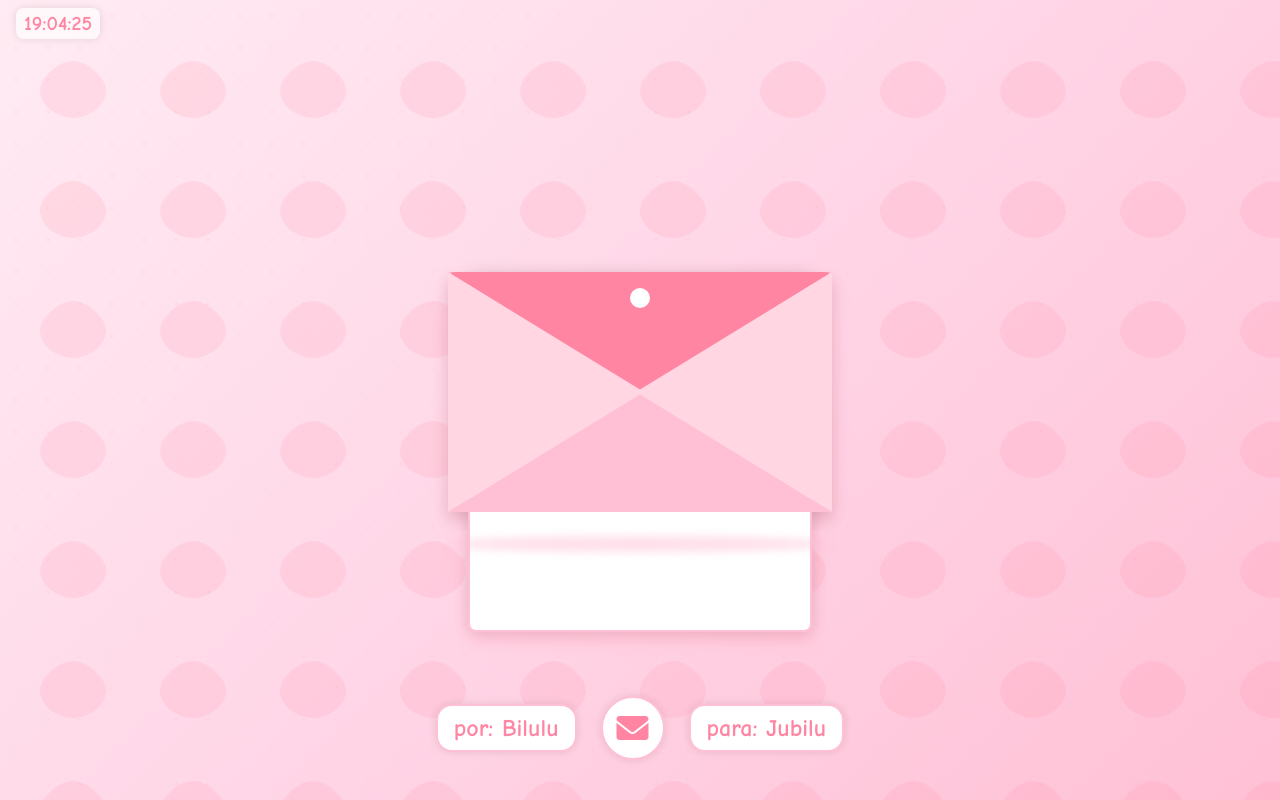
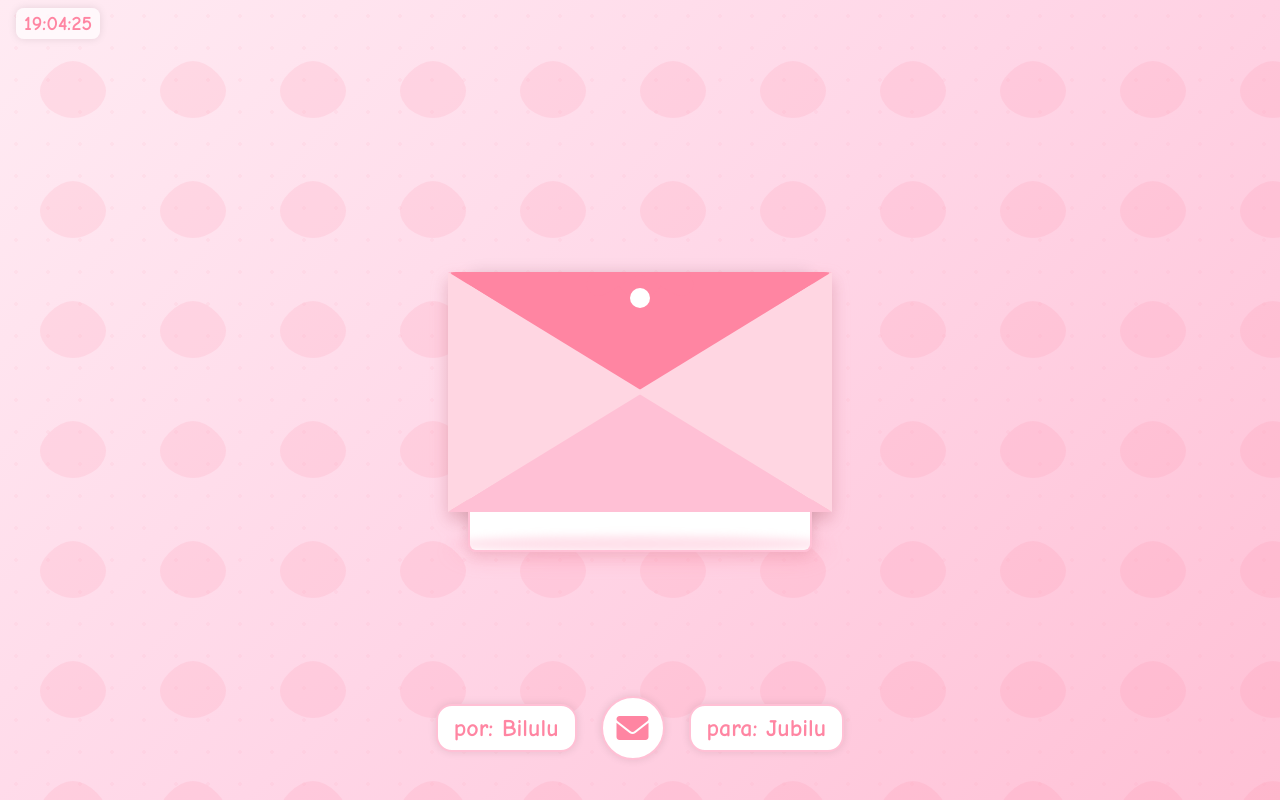
Before and after one commit to legololxd/juh1, a plain HTML site: page index.html in a window 1280 px wide. Drawn offline with Linux system fonts and the light colour scheme.

Commit message:
Update style.css

```diff
--- a/style.css
+++ b/style.css
@@ -135,7 +135,7 @@ body {
   position: absolute;
   background: white;
   min-height: 25vmin;
-  max-height: 45vmin; /* altura máxima antes de aparecer scroll */
+  max-height: 35vmin; /* altura máxima antes de aparecer scroll */
   width: 43vmin;
   display: flex;
   flex-direction: column;
```
